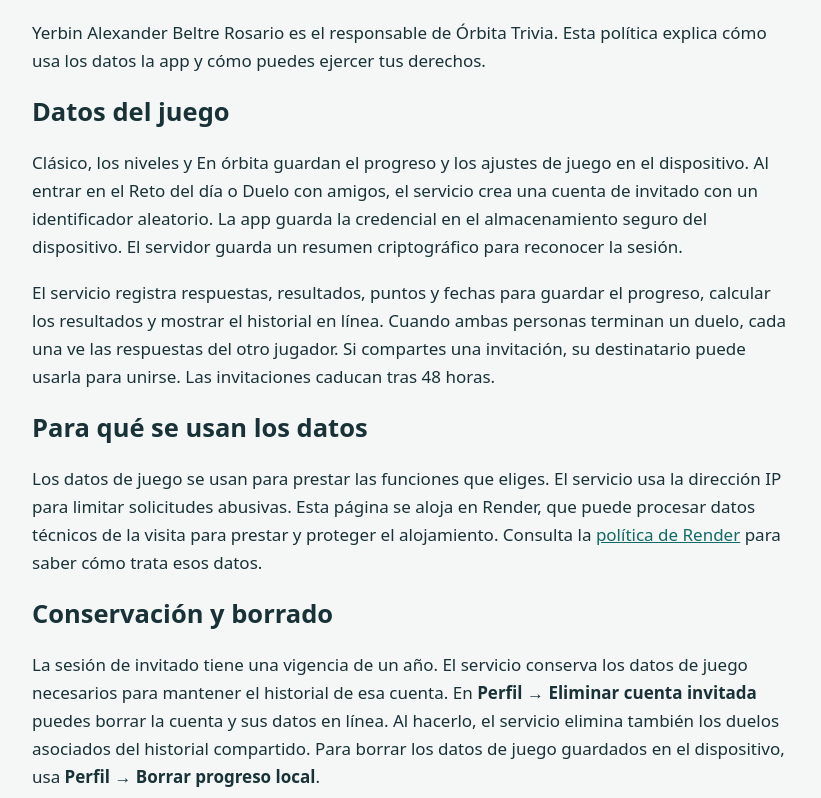
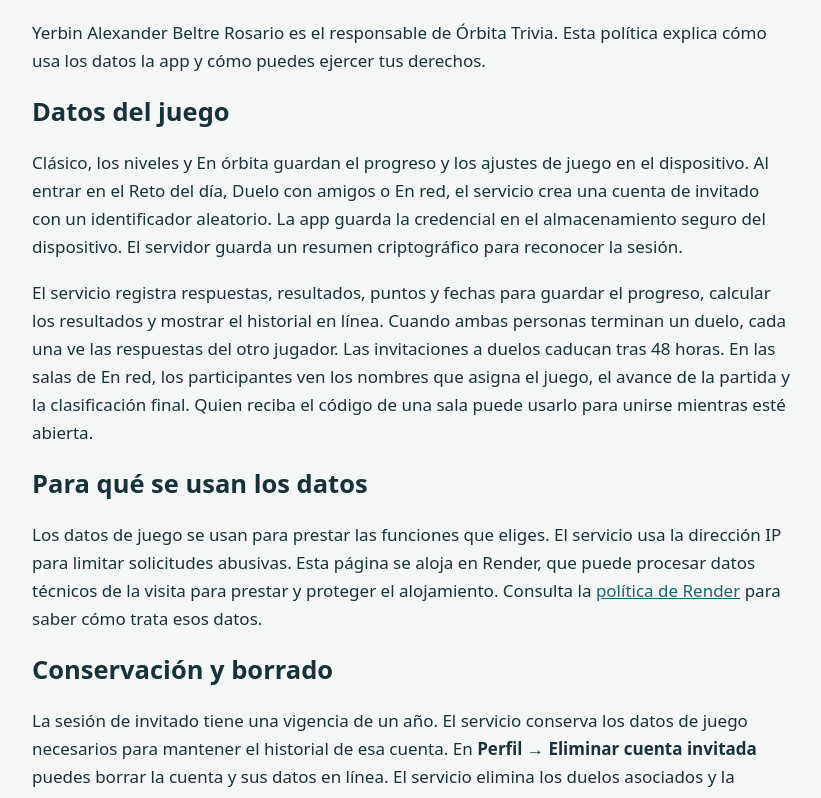
Before and after one commit to yerbin69-hash/politicas-apps-publicas, a plain HTML site: page public/orbita-trivia/privacy.html in a window 1280 px wide. Shown: the part 105-903 px from the top of the page, without its empty margins (228-1049 px from the left). Drawn offline with Linux system fonts and the light colour scheme.

Commit message:
Actualizar la política de Órbita Trivia para En red

```diff
--- a/public/orbita-trivia/privacy.html
+++ b/public/orbita-trivia/privacy.html
@@ -18,14 +18,14 @@
     <p>Yerbin Alexander Beltre Rosario es el responsable de Órbita Trivia. Esta política explica cómo usa los datos la app y cómo puedes ejercer tus derechos.</p>
 
     <h2>Datos del juego</h2>
-    <p>Clásico, los niveles y En órbita guardan el progreso y los ajustes de juego en el dispositivo. Al entrar en el Reto del día o Duelo con amigos, el servicio crea una cuenta de invitado con un identificador aleatorio. La app guarda la credencial en el almacenamiento seguro del dispositivo. El servidor guarda un resumen criptográfico para reconocer la sesión.</p>
-    <p>El servicio registra respuestas, resultados, puntos y fechas para guardar el progreso, calcular los resultados y mostrar el historial en línea. Cuando ambas personas terminan un duelo, cada una ve las respuestas del otro jugador. Si compartes una invitación, su destinatario puede usarla para unirse. Las invitaciones caducan tras 48 horas.</p>
+    <p>Clásico, los niveles y En órbita guardan el progreso y los ajustes de juego en el dispositivo. Al entrar en el Reto del día, Duelo con amigos o En red, el servicio crea una cuenta de invitado con un identificador aleatorio. La app guarda la credencial en el almacenamiento seguro del dispositivo. El servidor guarda un resumen criptográfico para reconocer la sesión.</p>
+    <p>El servicio registra respuestas, resultados, puntos y fechas para guardar el progreso, calcular los resultados y mostrar el historial en línea. Cuando ambas personas terminan un duelo, cada una ve las respuestas del otro jugador. Las invitaciones a duelos caducan tras 48 horas. En las salas de En red, los participantes ven los nombres que asigna el juego, el avance de la partida y la clasificación final. Quien reciba el código de una sala puede usarlo para unirse mientras esté abierta.</p>
 
     <h2>Para qué se usan los datos</h2>
     <p>Los datos de juego se usan para prestar las funciones que eliges. El servicio usa la dirección IP para limitar solicitudes abusivas. Esta página se aloja en Render, que puede procesar datos técnicos de la visita para prestar y proteger el alojamiento. Consulta la <a href="https://render.com/privacy">política de Render</a> para saber cómo trata esos datos.</p>
 
     <h2>Conservación y borrado</h2>
-    <p>La sesión de invitado tiene una vigencia de un año. El servicio conserva los datos de juego necesarios para mantener el historial de esa cuenta. En <strong>Perfil → Eliminar cuenta invitada</strong> puedes borrar la cuenta y sus datos en línea. Al hacerlo, el servicio elimina también los duelos asociados del historial compartido. Para borrar los datos de juego guardados en el dispositivo, usa <strong>Perfil → Borrar progreso local</strong>.</p>
+    <p>La sesión de invitado tiene una vigencia de un año. El servicio conserva los datos de juego necesarios para mantener el historial de esa cuenta. En <strong>Perfil → Eliminar cuenta invitada</strong> puedes borrar la cuenta y sus datos en línea. El servicio elimina los duelos asociados y la participación en salas. Si la persona era anfitriona, elimina también la sala. Para borrar los datos de juego guardados en el dispositivo, usa <strong>Perfil → Borrar progreso local</strong>.</p>
 
     <h2 id="soporte">Soporte y derechos de privacidad</h2>
     <p>Escribe a <a href="mailto:yerbin0703@gmail.com">yerbin0703@gmail.com</a> para recibir ayuda o solicitar acceso, rectificación, supresión, limitación, oposición o portabilidad cuando corresponda. Usaremos tu dirección y tu mensaje para atender tu solicitud. Evita enviar credenciales o códigos privados de invitación. Si procede, puedes presentar una reclamación ante la <a href="https://www.aepd.es/">Agencia Española de Protección de Datos</a> o tu autoridad de control.</p>
```
